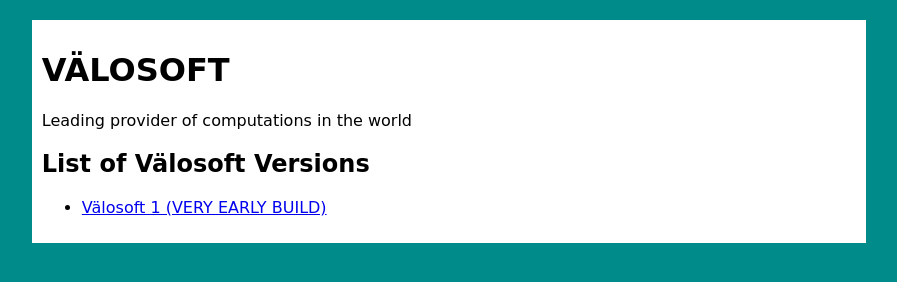
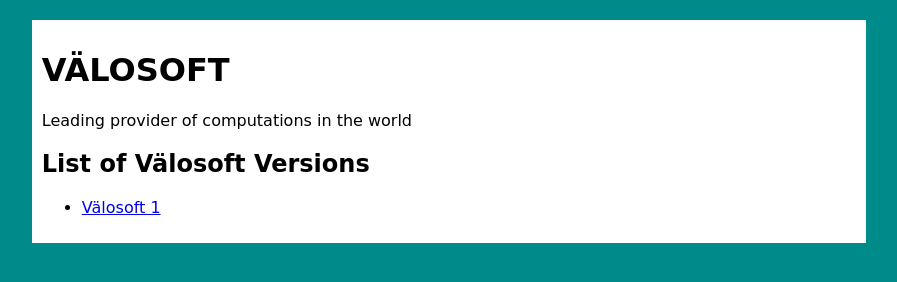
Before and after one commit to WhileTrueWT/valosoft, a plain HTML site: page index.html in a window 1280 px wide. Shown: the whole page, without its empty margins (191-1088 px from the left). Drawn offline with Linux system fonts and the light colour scheme.

Commit message:
Update index.html

```diff
--- a/index.html
+++ b/index.html
@@ -11,7 +11,7 @@
       <p>Leading provider of computations in the world</p>
       <h2>List of Välosoft Versions</h2>
       <ul>
-        <li><a href="valosoft1">Välosoft 1 (VERY EARLY BUILD)</a></li>
+        <li><a href="valosoft1">Välosoft 1</a></li>
       </ul>
     </main>
   </body>
```
